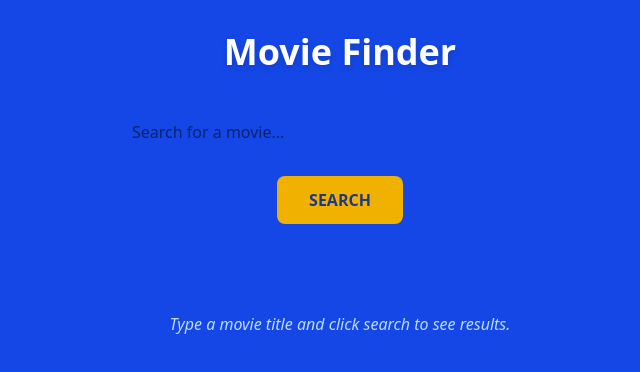
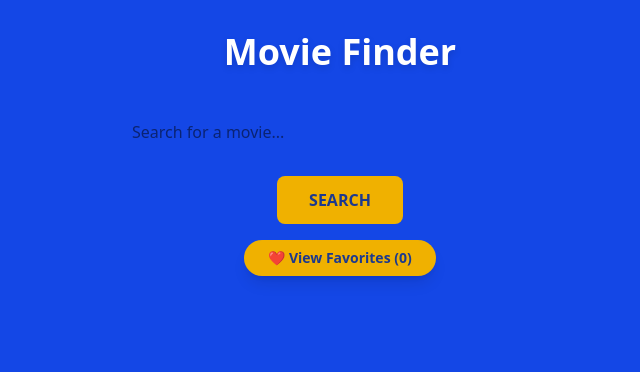
Before and after one commit to Ebukaremmy/Movie-Database-Application-ALX, a React (Vite) app: page / in a window 1280 px wide. Shown: the top 372 px of the page, without its empty margins (300-940 px from the left). Built offline with nearby package versions, Linux system fonts and the light colour scheme.

Commit message:
Added Favorites toggle and UI cleanup

```diff
--- a/src/App.jsx
+++ b/src/App.jsx
@@ -1,20 +1,41 @@
-import React, { useState } from 'react';
-import { Routes, Route } from 'react-router-dom'; // Import Routing components
+import React, { useState, useEffect } from 'react';
+import { Routes, Route } from 'react-router-dom';
 import SearchBar from './components/SearchBar';
 import MovieCard from './components/MovieCard';
-import MovieDetails from './components/MovieDetails'; // We'll use the file you created
+import MovieDetails from './components/MovieDetails';
 
 function App() {
   const [query, setQuery] = useState('');
   const [movies, setMovies] = useState([]);
   const [loading, setLoading] = useState(false);
+  const [showFavorites, setShowFavorites] = useState(false);
+
+  const [favorites, setFavorites] = useState(() => {
+    const saved = localStorage.getItem('movie-favorites');
+    return saved ? JSON.parse(saved) : [];
+  });
+
+  useEffect(() => {
+    localStorage.setItem('movie-favorites', JSON.stringify(favorites));
+  }, [favorites]);
+
+  const toggleFavorite = (movie) => {
+    setFavorites((prev) => {
+      const isFav = prev.find((fav) => fav.imdbID === movie.imdbID);
+      if (isFav) {
+        return prev.filter((fav) => fav.imdbID !== movie.imdbID);
+      } else {
+        return [...prev, movie];
+      }
+    });
+  };
 
   const handleSearch = async () => {
-    if (!query) {
-      alert("Please enter a movie name");
-      return;
-    }
+    if (!query) return;
+
     setLoading(true);
+    setShowFavorites(false);
+
     const API_KEY = "1875e468";
     const url = `https://www.omdbapi.com/?s=${query}&apikey=${API_KEY}`;
 
@@ -25,7 +46,7 @@ function App() {
         setMovies(data.Search);
       } else {
         setMovies([]);
-        alert(data.Error || "No movies found!");
+        // Removed the alert() to keep the UI clean during your demo
       }
     } catch (error) {
       console.error("Error:", error);
@@ -35,31 +56,71 @@ function App() {
   };
 
   return (
-    <div className="min-h-screen bg-blue-700 text-white">
+    <div className="min-h-screen bg-blue-700 text-white pb-20">
       <Routes>
-        {/* Main Search Page Route */}
         <Route path="/" element={
           <div className="flex flex-col items-center p-8">
             <h1 className="text-4xl font-bold mb-8 drop-shadow-md">Movie Finder</h1>
-            <SearchBar query={query} setQuery={setQuery} onSearch={handleSearch} />
+
+            <div className="flex flex-col items-center gap-4 w-full mb-10">
+              <SearchBar query={query} setQuery={setQuery} onSearch={handleSearch} />
+
+              <button
+                onClick={() => setShowFavorites(!showFavorites)}
+                className="bg-yellow-500 hover:bg-yellow-400 text-blue-900 font-bold py-2 px-6 rounded-full transition-all shadow-lg text-sm"
+              >
+                {showFavorites ? "⬅️ Back to Search" : `❤️ View Favorites (${favorites.length})`}
+              </button>
+            </div>
 
             {loading && <p className="mt-10 animate-pulse text-xl font-semibold">Searching...</p>}
 
-            <div className="grid grid-cols-1 sm:grid-cols-2 md:grid-cols-3 lg:grid-cols-4 gap-8 mt-12 w-full max-w-6xl">
-              {movies.map((movie) => (
-                <MovieCard key={movie.imdbID} movie={movie} />
-              ))}
-            </div>
-
-            {!loading && movies.length === 0 && (
-              <p className="mt-10 text-blue-200 italic font-medium">
-                Type a movie title and click search to see results.
-              </p>
+            {showFavorites ? (
+              <div className="w-full max-w-6xl animate-fadeIn">
+                <h2 className="text-2xl font-bold mb-6 border-b-2 border-yellow-500 inline-block">My Favorites ❤️</h2>
+                {favorites.length === 0 ? (
+                  <p className="mt-10 text-blue-200 italic text-center text-lg">Your favorites list is empty.</p>
+                ) : (
+                  <div className="grid grid-cols-1 sm:grid-cols-2 md:grid-cols-3 lg:grid-cols-4 gap-8">
+                    {favorites.map((movie) => (
+                      <MovieCard
+                        key={movie.imdbID}
+                        movie={movie}
+                        toggleFavorite={toggleFavorite}
+                        isFavorite={true}
+                      />
+                    ))}
+                  </div>
+                )}
+              </div>
+            ) : (
+              <div className="w-full max-w-6xl animate-fadeIn">
+                {movies.length > 0 ? (
+                  <>
+                    <h2 className="text-2xl font-bold mb-6">Search Results</h2>
+                    <div className="grid grid-cols-1 sm:grid-cols-2 md:grid-cols-3 lg:grid-cols-4 gap-8 w-full">
+                      {movies.map((movie) => (
+                        <MovieCard
+                          key={movie.imdbID}
+                          movie={movie}
+                          toggleFavorite={toggleFavorite}
+                          isFavorite={favorites.some(fav => fav.imdbID === movie.imdbID)}
+                        />
+                      ))}
+                    </div>
+                  </>
+                ) : (
+                  !loading && query && (
+                    <p className="mt-10 text-blue-200 italic text-center text-lg">
+                      No movies found for "{query}". Try a different title!
+                    </p>
+                  )
+                )}
+              </div>
             )}
           </div>
         } />
 
-        {/* Dynamic Movie Details Route */}
         <Route path="/movie/:id" element={<MovieDetails />} />
       </Routes>
     </div>
--- a/src/components/MovieCard.jsx
+++ b/src/components/MovieCard.jsx
@@ -1,9 +1,18 @@
 import React from 'react';
-import { Link } from 'react-router-dom'; // Import Link to enable navigation
+import { Link } from 'react-router-dom';
 
-const MovieCard = ({ movie }) => {
+const MovieCard = ({ movie, toggleFavorite, isFavorite }) => {
   return (
-    <div className="bg-white text-gray-900 rounded-2xl overflow-hidden shadow-2xl transform transition hover:scale-105">
+    <div className="relative bg-white text-gray-900 rounded-2xl overflow-hidden shadow-2xl transform transition hover:scale-105">
+      {/* Favorite Toggle Button */}
+      <button
+        onClick={() => toggleFavorite(movie)}
+        className="absolute top-2 right-2 z-10 p-2 bg-black/50 rounded-full hover:bg-black/70 transition text-xl"
+        title={isFavorite ? "Remove from Favorites" : "Add to Favorites"}
+      >
+        {isFavorite ? "❤️" : "🤍"}
+      </button>
+
       <img
         src={movie.Poster !== "N/A" ? movie.Poster : "https://via.placeholder.com/400x600?text=No+Poster"}
         alt={movie.Title}
@@ -13,7 +22,6 @@ const MovieCard = ({ movie }) => {
         <h3 className="font-bold text-lg leading-tight truncate">{movie.Title}</h3>
         <p className="text-gray-500 text-sm mt-1">{movie.Year}</p>
 
-        {/* The Link uses the unique imdbID to create a dynamic URL path */}
         <Link
           to={`/movie/${movie.imdbID}`}
           className="mt-4 block text-center w-full bg-blue-600 text-white py-2 rounded-lg font-semibold hover:bg-blue-700 transition"
```
